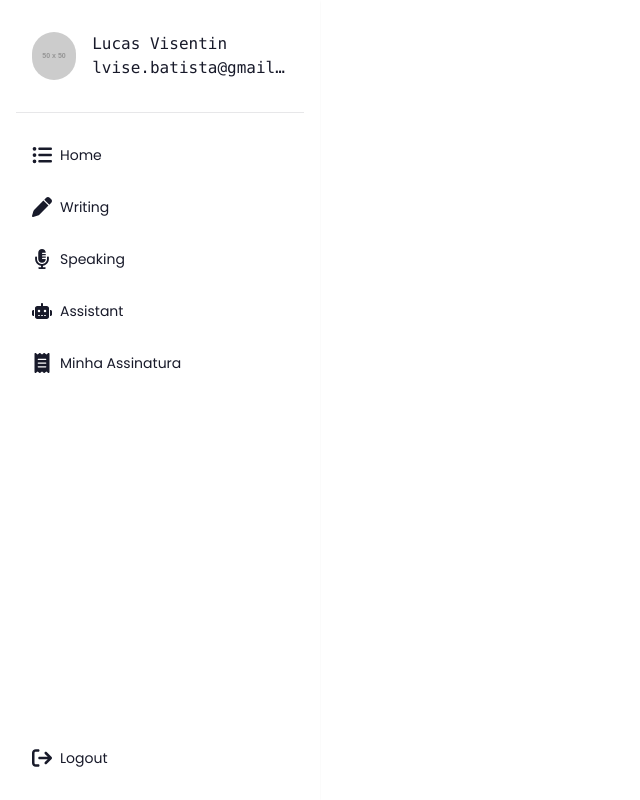
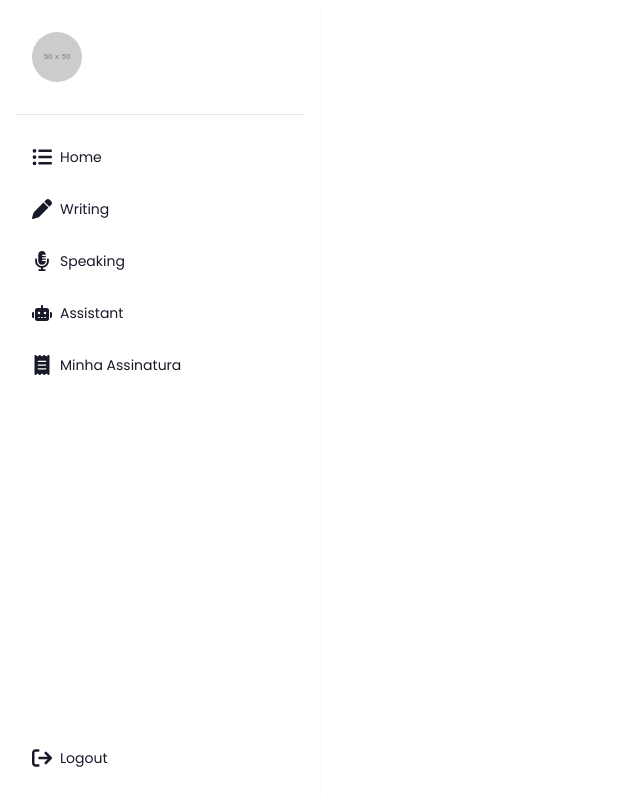
Before and after one commit to lvisentin/english-helper-front, a Next.js app: page /about in a window 1280 px wide. Shown: the whole page, without its empty margins (0-640 px from the left). Built offline with nearby package versions, Linux system fonts and the light colour scheme.

Commit message:
fix: fixing userdata on sidebar

```diff
--- a/app/login/page.tsx
+++ b/app/login/page.tsx
@@ -30,6 +30,7 @@ export default function LoginPage() {
       .then(({ data }: AxiosResponse<LoginResponse>) => {
         setLoading(false);
         userService.setUserToken(data.token);
+        userService.setUserData(data.userWithoutSensitiveInfo);
         push('/internal');
       })
       .finally(() => setLoading(false));
--- a/components/Sidebar/Sidebar.tsx
+++ b/components/Sidebar/Sidebar.tsx
@@ -1,5 +1,7 @@
 'use client';
 
+import { userService } from '@/shared/services/user/UserService';
+import { UserWithoutSensitiveInfo } from '@/shared/services/user/UserService.model';
 import {
   faArrowRightFromBracket,
   faListUl,
@@ -12,7 +14,7 @@ import {
 import { FontAwesomeIcon } from '@fortawesome/react-fontawesome';
 import Link from 'next/link';
 import { usePathname, useRouter } from 'next/navigation';
-import React from 'react';
+import React, { useEffect, useState } from 'react';
 export interface MenuItem {
   icon: IconLookup;
   text: string;
@@ -50,6 +52,7 @@ const menuItems: MenuItem[] = [
 const Sidebar: React.FC = () => {
   const pathname = usePathname();
   const { push } = useRouter();
+  const [userData, setUserData] = useState<UserWithoutSensitiveInfo>();
 
   function logout() {
     localStorage.removeItem('authToken');
@@ -57,6 +60,17 @@ const Sidebar: React.FC = () => {
       push('/login');
     }, 1000);
   }
+
+  function getUserData() {
+    const userDataResponse = userService.getUserData();
+    if (userDataResponse) {
+      setUserData(userDataResponse);
+    }
+  }
+
+  useEffect(() => {
+    getUserData();
+  }, []);
 
   return (
     <nav
@@ -71,8 +85,8 @@ const Sidebar: React.FC = () => {
           className="rounded-full"
         />
         <div className={'hidden md:block ml-4'}>
-          <p className={'truncate font-mono'}>Lucas Visentin</p>
-          <p className={'truncate font-mono'}>lvise.batista@gmail.com</p>
+          <p className={'truncate font-mono'}>{userData?.name}</p>
+          <p className={'truncate font-mono'}>{userData?.email}</p>
         </div>
       </div>
 
--- a/shared/services/user/UserService.ts
+++ b/shared/services/user/UserService.ts
@@ -4,6 +4,7 @@ import {
   GetCurrentUserResponse,
   LoginResponse,
   SignUpResponse,
+  UserWithoutSensitiveInfo,
 } from './UserService.model';
 
 class UserService {
@@ -61,6 +62,18 @@ class UserService {
   setUserToken(token: string) {
     localStorage.setItem('authToken', token);
   }
+
+  getUserData() {
+    const convertedUser = localStorage.getItem('userData');
+    if (!convertedUser) {
+      return;
+    }
+    return JSON.parse(convertedUser);
+  }
+
+  setUserData(userData: UserWithoutSensitiveInfo) {
+    localStorage.setItem('userData', JSON.stringify(userData));
+  }
 }
 
 export const userService = new UserService();
```
